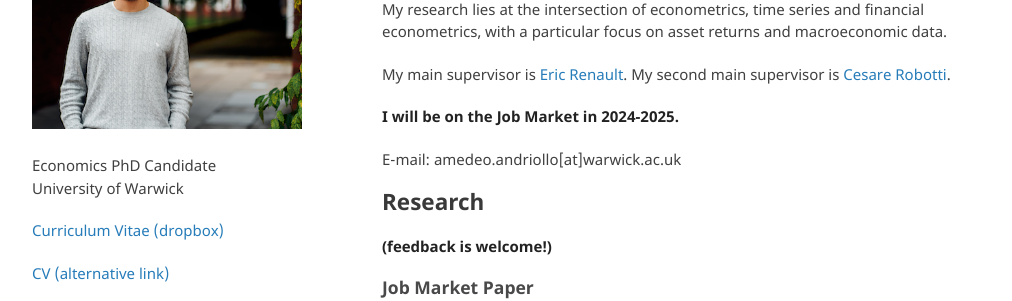
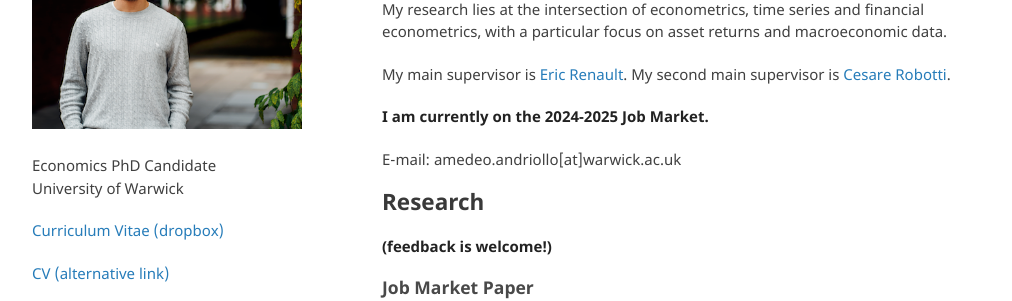
Before and after one commit to amandri/amandri.github.io, a Jekyll site: the page built from index.md, in a window 1280 px wide and 900 px high. Shown: the part 170-471 px from the top of the window, without its empty margins (133-1145 px from the left). Built offline with Jekyll 4.4.1, drawn with Linux system fonts in a browser that asks for light colours; the repository's description, which GitHub fills in, is left out; our own code applies the rules of GitHub Pages for plain Markdown files.

Commit message:
Update index.md

```diff
--- a/index.md
+++ b/index.md
@@ -10,7 +10,7 @@ My research lies at the intersection of econometrics, time series and financial
 
 My main supervisor is [Eric Renault](https://warwick.ac.uk/fac/soc/economics/staff/emrrenault/#). My second main supervisor is [Cesare Robotti](https://www.cesarerobotti.com).
 
- **I will be on the Job Market in 2024-2025.**
+ **I am currently on the 2024-2025 Job Market.**
 
 E-mail: amedeo.andriollo[at]warwick.ac.uk
 
```
